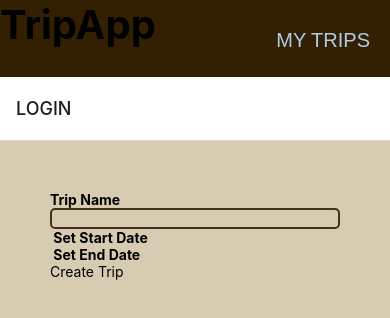
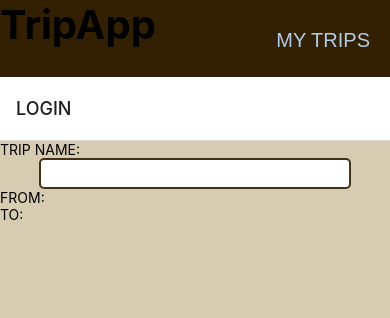
Before and after one commit to MattyB2112/TripApp, a React Native app: screen /LOGIN in a window 390 px wide. Shown: the top 318 px of the page. Built offline with nearby package versions, Linux system fonts and the light colour scheme.

Commit message:
implemented trip adding functionality

```diff
--- a/components/Trip/TripAdder.jsx
+++ b/components/Trip/TripAdder.jsx
@@ -4,111 +4,175 @@ import {
   Text,
   StyleSheet,
   TextInput,
-  KeyboardAvoidingView,
+  SafeAreaView,
   ScrollView,
   Pressable,
 } from "react-native";
 import DatePicker from "@dietime/react-native-date-picker";
 
 export default function TripAdder() {
+  const [tripName, setTripName] = useState("");
+
+  const [startPicker, setStartPicker] = useState(false);
+  const [endPicker, setEndPicker] = useState(false);
+
+  const [date, setDate] = useState("");
+  const [startDate, setStartDate] = useState("");
+  const [endDate, setEndDate] = useState("");
+
   const [newTrip, setNewTrip] = useState("");
 
-  const [startDate, setStartDate] = useState(new Date());
-  const [endDate, setEndDate] = useState(new Date());
+  const loggedInUser = "Jenny";
+  const currentYear = new Date().getFullYear();
 
-  const [showPicker, setShowPicker] = useState(false);
+  function handleTripNameInput(text) {
+    setTripName(text);
+  }
 
-  const loggedInUser = "Jenny";
+  function handleFromPress() {
+    setStartPicker(true);
+  }
+
+  function handleSetStartDate() {
+    setStartPicker(false);
+    const dateStr = new Date(date).toISOString();
+    setStartDate(dateStr);
+  }
+
+  function handleToPress() {
+    setEndPicker(true);
+  }
+
+  function handleSetEndDate() {
+    setEndPicker(false);
+    const dateStr = new Date(date).toISOString();
+    setEndDate(dateStr);
+  }
+
+  function formatDate(date) {
+    return new Date(date).toDateString();
+  }
 
   const tripToAdd = {
-    _id: "8549495e9434352fg234",
-    name: "Bogota",
-    startdate: "2024-04-26T12:30:59.657+00:00",
-    enddate: "2024-05-27T21:00:59.657+00:00",
+    name: tripName,
+    startdate: startDate,
+    enddate: endDate,
     admin: loggedInUser,
   };
 
-  const currentYear = new Date().getFullYear();
+  return (
+    <SafeAreaView style={styles.container}>
+      <ScrollView>
+        {/* Trip Name Input */}
+        <Text>TRIP NAME:</Text>
+        <TextInput
+          style={styles.textInput}
+          onChangeText={handleTripNameInput}
+        />
 
-  function handlePress() {
-    setNewTrip(newTrip);
-    console.log(newTrip);
-  }
+        {/* Start Date Picker */}
+        <Pressable onPress={handleFromPress}>
+          <Text>FROM: {startDate ? formatDate(startDate) : ""}</Text>
+        </Pressable>
 
-  return (
-    <ScrollView style={styles.container} behavior="padding">
-      <KeyboardAvoidingView>
-        <View>
-          <Text style={styles.inputHeader}>Trip Name</Text>
-          <TextInput style={styles.textInput} />
-        </View>
-
-        <View>
-          <Pressable onPress={setShowPicker}>
-            <Text style={styles.inputHeader}> Set Start Date</Text>
-          </Pressable>
-
-          {showPicker && (
+        {startPicker && (
+          <View>
             <DatePicker
-              value={startDate}
-              onChange={(value) => setStartDate(value)}
+              value={date}
+              onChange={(value) => setDate(value)}
               format="dd-mm-yyyy"
               startYear={currentYear}
               endYear={currentYear + 50}
               fontSize={15}
             />
-          )}
-          {/* <Pressable>
-            {" "}
-            <Text>Confirm</Text>{" "}
-          </Pressable> */}
-        </View>
 
-        <View>
-          <Pressable onPress={setShowPicker}>
-            <Text style={styles.inputHeader}> Set End Date</Text>
-          </Pressable>
+            <Pressable onPress={handleSetStartDate} style={styles.setDateBtn}>
+              <Text style={styles.setDateText}>SET START DATE</Text>
+            </Pressable>
+          </View>
+        )}
+        {/* End Date Picker */}
+        <Pressable onPress={handleToPress}>
+          <Text>TO: {endDate ? formatDate(endDate) : ""}</Text>
+        </Pressable>
 
-          {showPicker && (
+        {endPicker && (
+          <View>
             <DatePicker
-              value={endDate}
-              onChange={(value) => setEndDate(value)}
+              value={date}
+              onChange={(value) => setDate(value)}
               format="dd-mm-yyyy"
               startYear={currentYear}
               endYear={currentYear + 50}
               fontSize={15}
             />
-          )}
-          {/* <Pressable>
-            {" "}
-            <Text>Confirm</Text>{" "}
-          </Pressable> */}
-        </View>
-        <View>
-          <Pressable onPress={handlePress}>
-            {" "}
-            <Text>Create Trip</Text>{" "}
+
+            <Pressable onPress={handleSetEndDate} style={styles.setDateBtn}>
+              <Text style={styles.setDateText}>SET END DATE</Text>
+            </Pressable>
+          </View>
+        )}
+
+        {/* Create Trip Button */}
+        {startDate && endDate ? (
+          <Pressable
+            style={styles.createTripBtn}
+            onPress={() => setNewTrip(tripToAdd)}
+          >
+            <Text style={styles.createTripText}>CREATE TRIP!</Text>
           </Pressable>
-        </View>
-      </KeyboardAvoidingView>
-    </ScrollView>
+        ) : (
+          ""
+        )}
+      </ScrollView>
+    </SafeAreaView>
   );
 }
 
 const styles = StyleSheet.create({
-  inputHeader: {
-    fontWeight: "bold",
-  },
   container: {
     flex: 1,
     padding: 50,
     backgroundColor: "#D7CCB2",
   },
   textInput: {
-    backgroundColor: "#D7CCB2",
+    backgroundColor: "white",
     color: "black",
     borderColor: "#423219",
     borderWidth: 2,
     borderRadius: 5,
+    padding: 5,
+    width: "80%",
+    alignSelf: "center",
+  },
+  setDateBtn: {
+    alignSelf: "center",
+    alignItems: "center",
+    width: "30%",
+    borderColor: "#423219",
+    borderWidth: 2,
+    borderRadius: 5,
+    paddingVertical: 10,
+    marginVertical: 5,
+  },
+  setDateText: {
+    fontWeight: "bold",
+    fontSize: 10,
+  },
+  createTripBtn: {
+    backgroundColor: "#423219",
+    alignSelf: "center",
+    alignItems: "center",
+    width: "30%",
+    borderColor: "#291E0E",
+    borderWidth: 3,
+    borderRadius: 5,
+    paddingVertical: 10,
+    marginVertical: 5,
+  },
+  createTripText: {
+    fontWeight: "bold",
+    fontSize: 15,
+    color: "#096502",
   },
 });
```
